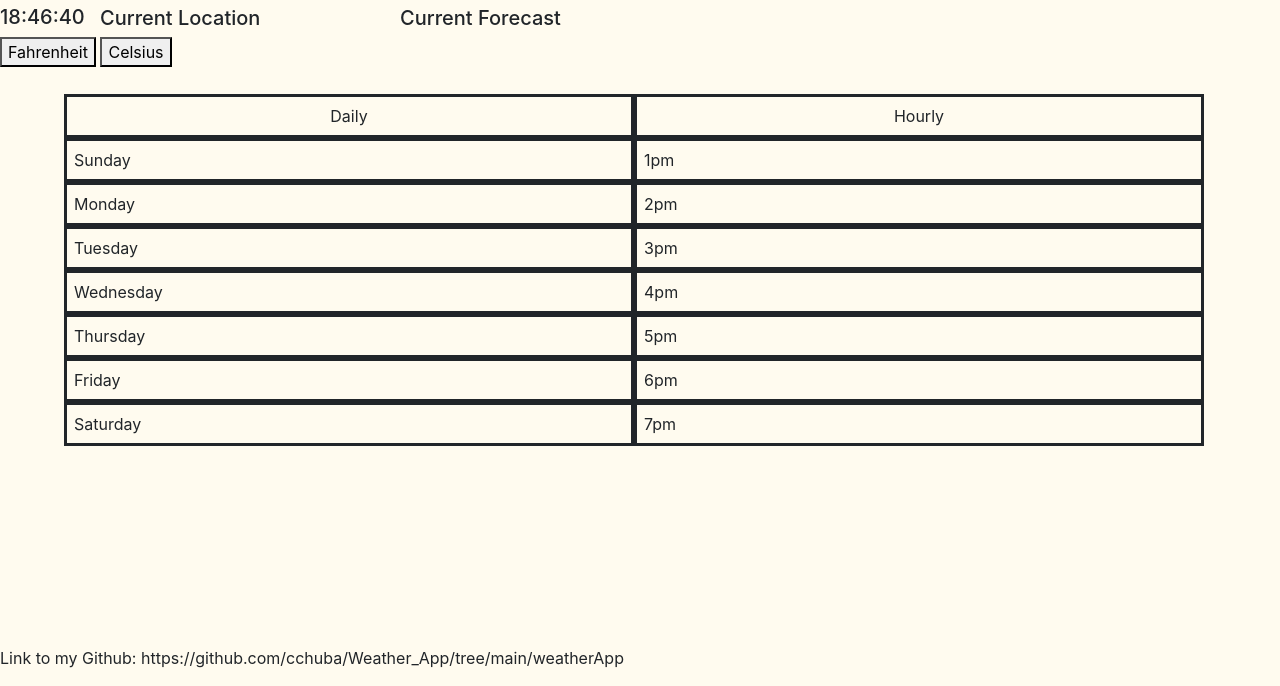
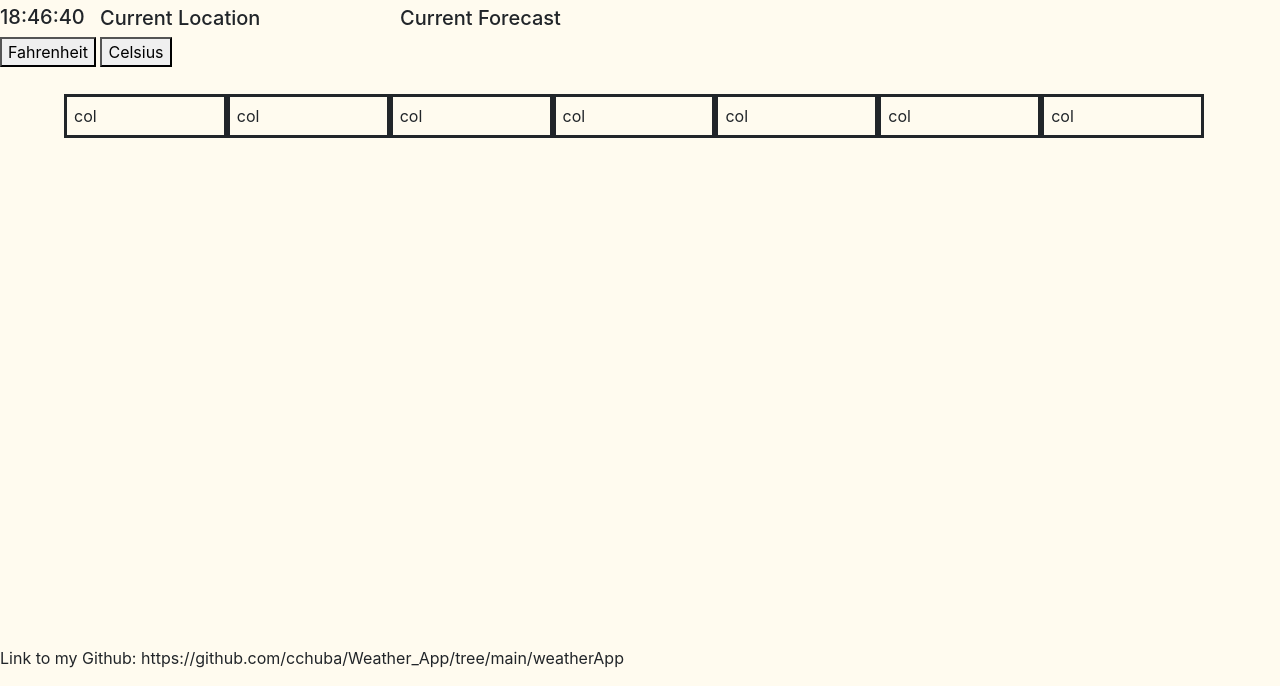
Before and after one commit to cchuba/Weather_App, a website built with Parcel: page weatherApp/index.html in a window 1280 px wide. Shown: the part 114-800 px from the top of the page. Built offline with nearby package versions, Linux system fonts and the light colour scheme.

Commit message:
Changing layout

```diff
--- a/weatherApp/index.html
+++ b/weatherApp/index.html
@@ -65,39 +65,16 @@
     <!--Forecast application block-->
     <div class="container mainApp">
       <div class="row">
-        <div class="col daily">Daily</div>
-        <div class="col hourly">Hourly</div>
-        <div class="w-100"></div>
-        <div class="col">Sunday</div>
-        <div class="col">1pm</div>
-        <div class="container">
-          <div class="row">
-            <div class="col">Monday</div>
-            <div class="col">2pm</div>
-            <div class="w-100"></div>
-            <div class="col">Tuesday</div>
-            <div class="col">3pm</div>
-          </div>
-        </div>
-        <div class="container">
-          <div class="row">
-            <div class="col">Wednesday</div>
-            <div class="col">4pm</div>
-            <div class="w-100"></div>
-            <div class="col">Thursday</div>
-            <div class="col">5pm</div>
-            <div class="container">
-              <div class="row">
-                <div class="col">Friday</div>
-                <div class="col">6pm</div>
-                <div class="w-100"></div>
-                <div class="col">Saturday</div>
-                <div class="col">7pm</div>
-              </div>
-
-            </div>
-          </div>
-        </div>
+    <div class="container">
+      <div class="row">
+        <div class="col">col</div>
+        <div class="col">col</div>
+        <div class="col">col</div>
+        <div class="col">col</div>
+        <div class="col">col</div>
+        <div class="col">col</div>
+        <div class="col">col</div>
+      </div>
       </div>
     </div>
   </div>
@@ -107,7 +84,6 @@
 </p>
 
   <script src="src/index.js"></script>
-  </div>
 </body>
 
 </html>
```
